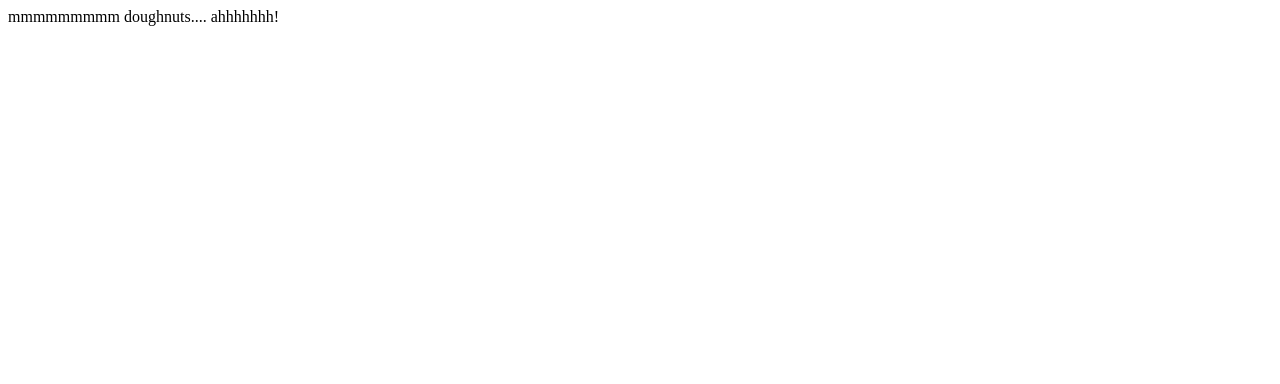
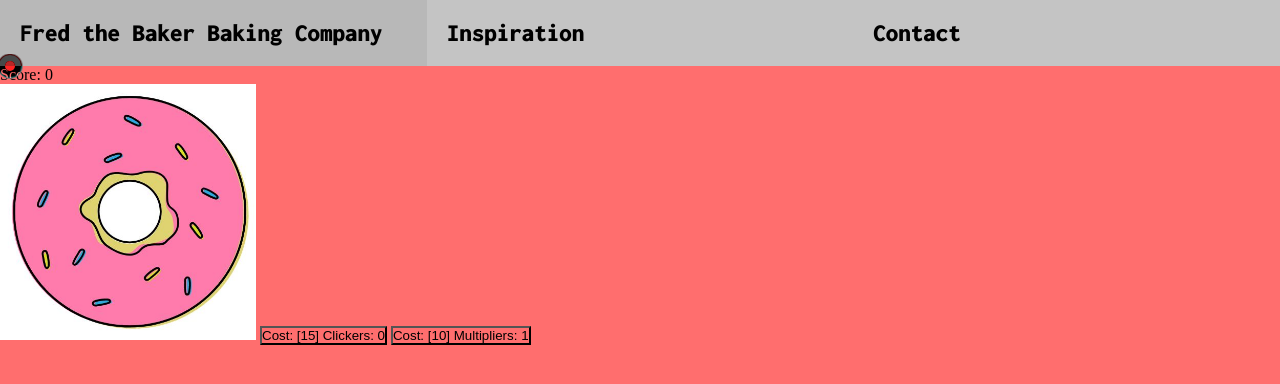
Before and after one commit to 2022-Summer-Cohort/donut-maker-chandanbihagpatel, a website built with Parcel: page index.html in a window 1280 px wide. Built offline with nearby package versions, Linux system fonts and the light colour scheme.

Commit message:
almost done

```diff
--- /dev/null
+++ b/cursor.js
@@ -0,0 +1,31 @@
+let innerCursor = document.querySelector('.inner-cursor');
+let outerCursor = document.querySelector('.outer-cursor');
+
+document.addEventListener("mousemove", moveCursor);
+
+function moveCursor(e){
+  let x = e.clientX;
+  let y = e.clientY;
+
+  console.log(x,y);
+
+  innerCursor.style.left = `${x}px`;
+  innerCursor.style.top = `${y}px`;
+
+  outerCursor.style.left = `${x}px`;
+  outerCursor.style.top = `${y}px`;
+
+}
+
+let buttons = Array.from(document.querySelectorAll("button"));
+
+buttons.forEach(_button => {
+  buttons.addEventListener("mouseover", () => {
+    innerCursor.classList.add("grow");
+  });
+  buttons.addEventListener("mouseleave", () => {
+    innerCursor.classList.remove("grow");
+  });
+
+
+});
--- /dev/null
+++ b/game.js
@@ -0,0 +1,42 @@
+let score = 0;
+let clickerCost = 15;
+let clickers = 0;
+let multiplierCost = 10;
+let multipliers = 1;
+let clickPower = 1;
+let multiplyCalc = 0;
+
+function addToScore(){
+    score = score + clickPower;
+    document.getElementById("score").innerHTML = score;
+}
+
+
+function buyClicker(){
+    if(score>=clickerCost){
+        score = score - clickerCost;
+        clickers = clickers +1;
+        clickerCost = Math.round(clickerCost*1.10)
+        document.getElementById("score").innerHTML = score;
+        document.getElementById("cost").innerHTML = clickerCost;
+        document.getElementById("clickers").innerHTML = clickers;
+    }
+}
+function buyMultiplier(){
+    if(score>=multiplierCost){
+        score = score - multiplierCost;
+        multipliers = multipliers + 1;
+        multiplyCalc = Math.pow(1.2,multipliers)
+        clickPower = clickPower * multiplyCalc;
+        multiplierCost = Math.round(multiplierCost*1.10)
+        document.getElementById("score").innerHTML = score;
+        document.getElementById("multiplyCost").innerHTML = multiplierCost;
+        document.getElementById("multiple").innerHTML = multipliers;
+
+    }
+}
+
+setInterval(function() {
+    score = score + (clickers*clickPower)/20;
+    document.getElementById("score").innerHTML = score;
+}, 50)
--- /dev/null
+++ b/header.js
@@ -0,0 +1,17 @@
+// const container = (document.querySelector('.container').innerText =
+//   'mmmmmmmmm doughnuts.... ahhhhhhh!');
+
+var coll = document.getElementsByClassName("collapsible");
+var i;
+
+for (i = 0; i < coll.length; i++) {
+  coll[i].addEventListener("click", function() {
+    this.classList.toggle("active");
+    var content = this.nextElementSibling;
+    if (content.style.maxHeight){
+      content.style.maxHeight = null;
+    } else {
+      content.style.maxHeight = content.scrollHeight + "px";
+    }
+  });
+}
--- /dev/null
+++ b/index.css
@@ -0,0 +1,78 @@
+
+
+
+* {
+    margin: 0;
+    padding: 0;
+    box-sizing: border-box;
+    background-color: rgb(255, 110, 110);
+}
+
+header {
+    position: relative;
+    top: 50%;
+    width: 100%;
+    height: 50%;
+    display: flex;
+    justify-content: space-around;
+    list-style: none;
+}
+.collapsible {
+    background-color: rgb(196, 196, 196);
+    color: rgb(0, 0, 0);
+    padding: 20px;
+    width: 100%;
+    border: none;
+    text-align: left;
+    outline: none;
+    font-size: 25px;
+    font-family: 'Inconsolata', monospace;
+}
+
+.active,
+.collapsible:hover {
+    background-color: rgb(184, 184, 184);
+}
+body,html{
+    background-color: rgb(255, 110, 110);
+}
+.content {
+    padding-left: 18px;
+    max-height: 0;
+    overflow: hidden;
+    transition: max-height 0.2s ease-out;
+    background-color: rgb(255, 255, 255);
+    color: rgb(0, 0, 0);
+}
+
+.inner-cursor {
+    position: fixed;
+    left: 10px;
+    width: 10px;
+    height: 10px;
+    transform: translate(-50%, -50%);
+    background-color: white;
+    mix-blend-mode: difference;
+    border-radius: 50%;
+    pointer-events: none;
+    transition: width 0.5s, height 0.5s;
+}
+
+.inner-cursor.grow {
+    width: 25px;
+    height: 25px;
+    transition: width 0.5s, height 0.5s;
+}
+
+.outer-cursor {
+    position: fixed;
+    left: 10px;
+    width: 25px;
+    height: 25px;
+    transform: translate(-50%, -50%);
+    border: 1px solid white;
+    mix-blend-mode: difference;
+    border-radius: 50%;
+    pointer-events: none;
+    transition: 0.1s;
+}
--- a/index.html
+++ b/index.html
@@ -1,13 +1,57 @@
 <!DOCTYPE html>
 <html lang="en">
+
 <head>
   <meta charset="UTF-8" />
   <meta http-equiv="X-UA-Compatible" content="IE=edge" />
   <meta name="viewport" content="width=device-width, initial-scale=1.0" />
   <title>Donut Clicker</title>
+  <link rel="stylesheet" href="index.css">
+  <link href="https://fonts.googleapis.com/css2?family=Inconsolata:wght@900&display=swap" rel="stylesheet">
 </head>
+
 <body>
-    <div class="container"></div>
-    <script src="./index.js"></script>
+  <header>
+    <div class="flexbar">
+      <button class="collapsible">Fred the Baker Baking Company</button>
+      <div class="content">
+        <p>Lorem ipsum dolor sit amet, consectetur adipisicing elit, sed do eiusmod tempor
+          incididunt ut labore et dolore magna aliqua. Ut enim ad minim veniam, quis nostrud exercitation ullamco
+          laboris
+          nisi ut aliquip ex ea commodo consequat.</p>
+      </div>
+    </div>
+    <div class="flexbar">
+      <button class="collapsible">Inspiration</button>
+      <div class="content">
+        <p>Lorem ipsum dolor sit amet, consectetur adipisicing elit, sed do eiusmod tempor
+          incididunt ut labore et dolore magna aliqua. Ut enim ad minim veniam, quis nostrud exercitation ullamco
+          laboris
+          nisi ut aliquip ex ea commodo consequat.</p>
+      </div>
+    </div>
+    <div class="flexbar">
+      <button class="collapsible">Contact</button>
+      <div class="content">
+        <p>Lorem ipsum dolor sit amet, consectetur adipisicing elit, sed do eiusmod tempor
+          incididunt ut labore et dolore magna aliqua. Ut enim ad minim veniam, quis nostrud exercitation ullamco
+          laboris
+          nisi ut aliquip ex ea commodo consequat.</p>
+      </div>
+    </div>
+    <div class = 'spacers'></div>
+    <script src="./header.js"></script>
+  </header>
+  <div class="inner-cursor"></div>
+  <div class="outer-cursor"></div>
+  <script src="cursor.js"></script>
+  <div class = 'container'>
+    <p>Score: <span id="score">0</span></p>
+    <img src="/images/donut.jpg" height="256px" width="256px" onclick="addToScore()">
+    <button onclick="buyClicker()">Cost: [<span id="cost">15</span>] Clickers: <span id="clickers">0</span></span></button>
+    <button onclick="buyMultiplier()">Cost: [<span id="multiplyCost">10</span>] Multipliers: <span id="multiple">1</span></span></button>
+    <script src="game.js"></script>
+  </div>
 </body>
+
 </html>
--- a/index.js
+++ /dev/null
@@ -1,2 +0,0 @@
-const container = (document.querySelector('.container').innerText =
-  'mmmmmmmmm doughnuts.... ahhhhhhh!');
```
Also changed, not shown: images/donut.jpg (added), images/donuttest.png (added). Lines whose indentation alone changed are shown as unchanged.
